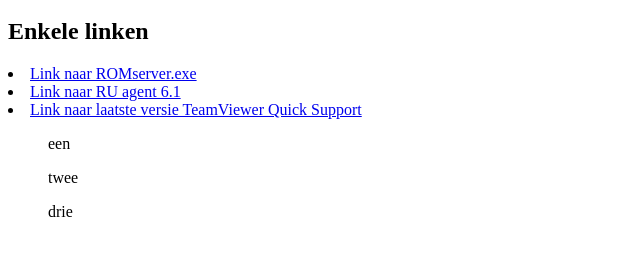
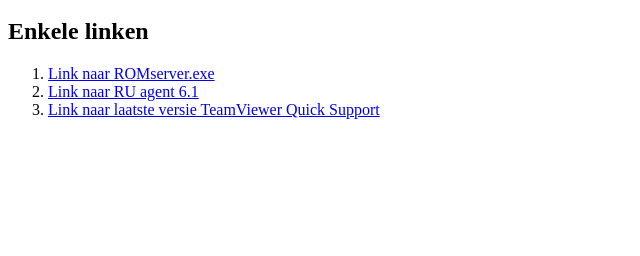
Before and after one commit to SuperSSB/SuperSSB.github.io, a plain HTML site: page index.html in a window 1280 px wide. Shown: the part 48-304 px from the top of the page, without its empty margins (0-640 px from the left). Drawn offline with Linux system fonts and the light colour scheme.

Commit message:
nummers voor lijst

```diff
--- a/index.html
+++ b/index.html
@@ -2,11 +2,10 @@
 <body>
 <h1>Welkom op mijn website</h1>
 <h2>Enkele linken</h2>
+<ol>
   <li><a href=http://litemanager.com/soft/pro/ROMServer.exe>Link naar ROMserver.exe</a></li>
   <li><a href=https://www.remoteutilities.com/download/agent6.10.exe>Link naar RU agent 6.1</a></li>
   <li><a href=https://download.teamviewer.com/download/TeamViewerQS.exe>Link naar laatste versie TeamViewer Quick Support</a></li>
-  <ul>een</ul>
-  <ul>twee</ul>
-  <ul>drie</ul>
+</ol>
 </body>
 </html>
```
